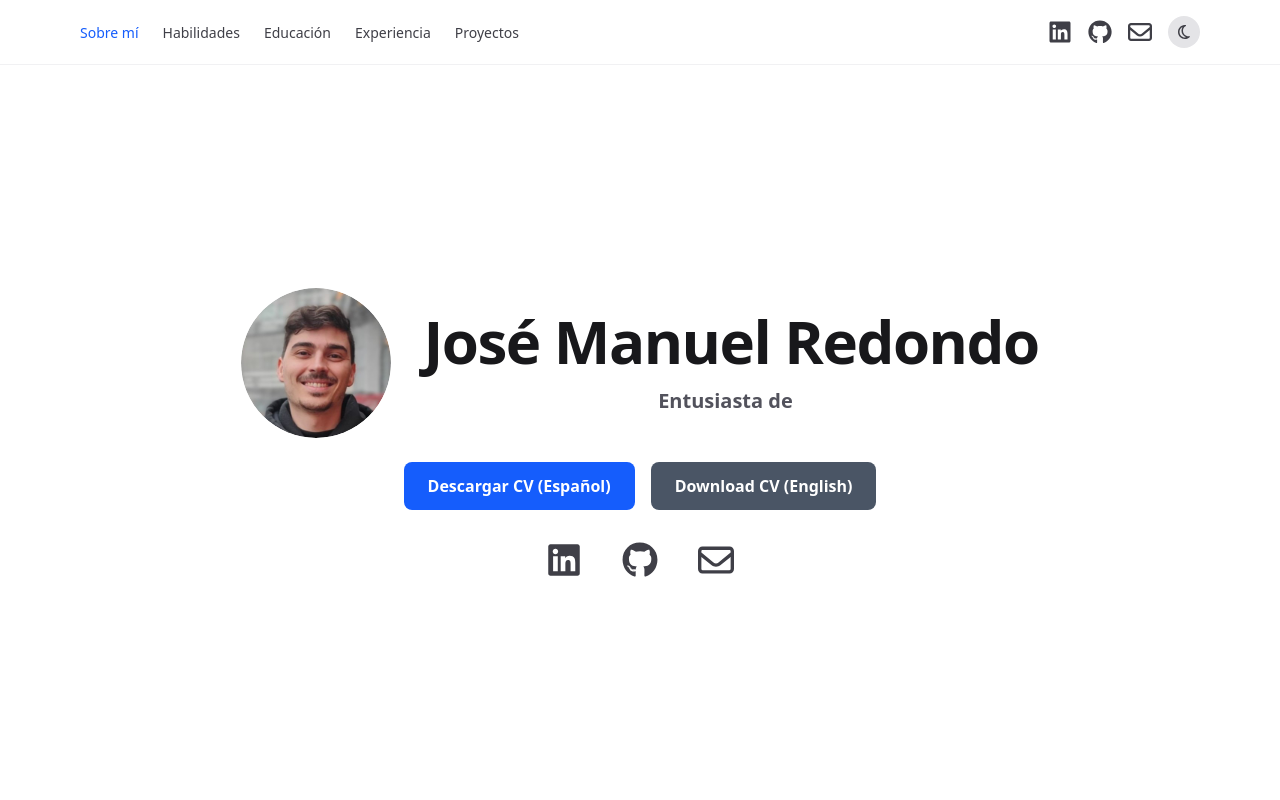
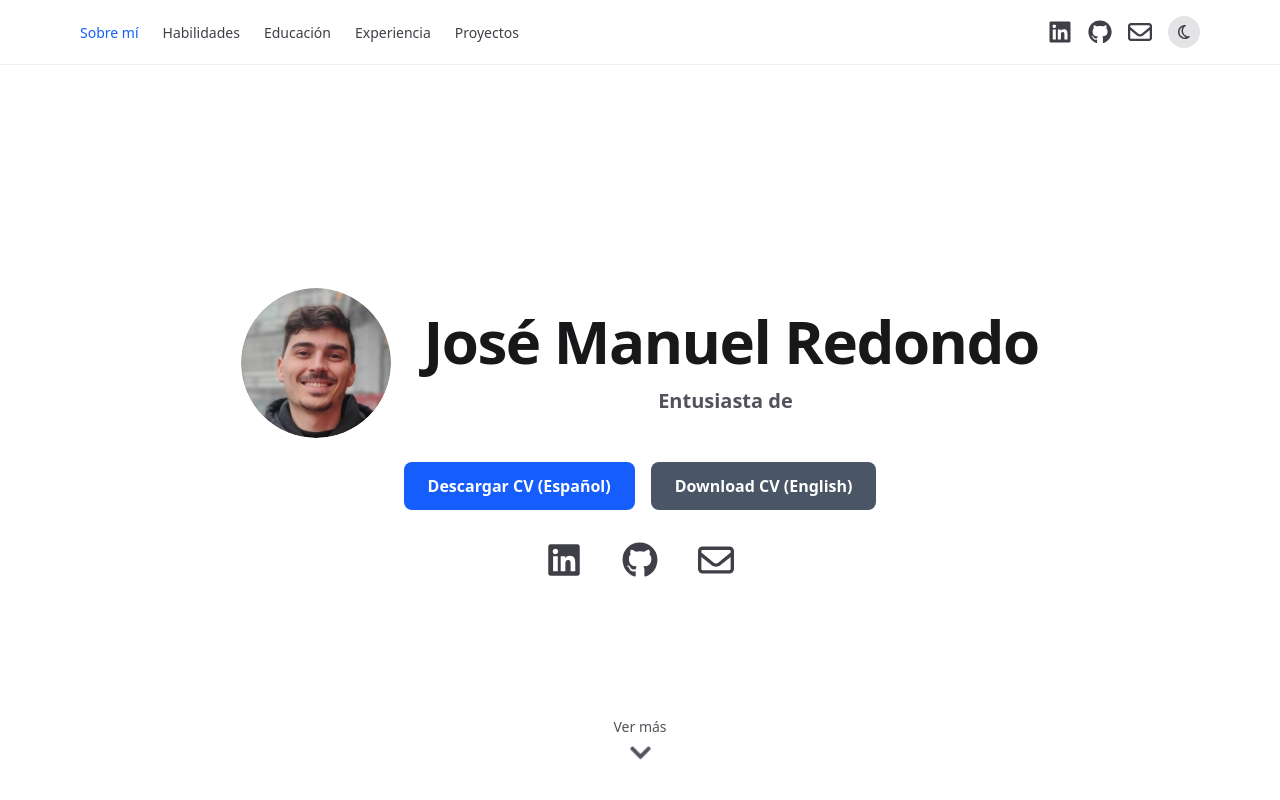
Before and after one commit to zemanue/my-dev-portfolio, a React (Vite) app: page / in a window 1280 px wide. Shown: the top 800 px of the page. Built offline with nearby package versions, Linux system fonts and the light colour scheme.

Commit message:
Add ScrollDownIndicator component to Hero section
Introduced a new ScrollDownIndicator component and integrated it into the Hero section to provide a visual cue for users to scroll to the 'skills' section. The indicator is customizable via props and enhances navigation and user experience.

```diff
--- a/src/components/Hero.jsx
+++ b/src/components/Hero.jsx
@@ -2,16 +2,14 @@ import React from "react";
 import { TypeAnimation } from "react-type-animation";
 
 import SocialIcon from "./SocialIcon";
+import ScrollDownIndicator from "./ScrollDownIndicator";
 
 import { socialLinks } from "../constants/socialLinks";
 
 export default function Hero() {
 
     return (
-        <section
-            id="about"
-            className="relative flex min-h-[calc(100vh-4rem)] items-center justify-center px-4"
-        >
+        <section id="about" className="relative flex min-h-[calc(100vh-4rem)] items-center justify-center px-4">
             <div className="mx-auto max-w-4xl text-center">
                 {/* About Section */}
                 <div className="flex items-center justify-center gap-8 flex-wrap">
@@ -73,6 +71,8 @@ export default function Hero() {
                     ))}
                 </div>
             </div>
+
+            <ScrollDownIndicator targetId="skills" />
         </section>
     );
 }
--- /dev/null
+++ b/src/components/ScrollDownIndicator.jsx
@@ -0,0 +1,21 @@
+import React from "react";
+import PropTypes from "prop-types";
+import { FaChevronDown } from "react-icons/fa";
+
+ScrollDownIndicator.propTypes = {
+    targetId: PropTypes.string.isRequired,
+    text: PropTypes.string,
+};
+
+export default function ScrollDownIndicator({ targetId, text = "Ver más" }) {
+    return (
+        <a
+            href={`#${targetId}`}
+            className="absolute bottom-8 left-1/2 -translate-x-1/2 flex flex-col items-center gap-2 text-zinc-600 dark:text-zinc-400 hover:text-blue-600 dark:hover:text-blue-400 transition-colors cursor-pointer group"
+            aria-label="Scroll to next section"
+        >
+            <span className="text-sm font-medium">{text}</span>
+            <FaChevronDown className="text-2xl animate-bounce" />
+        </a>
+    );
+}
```
